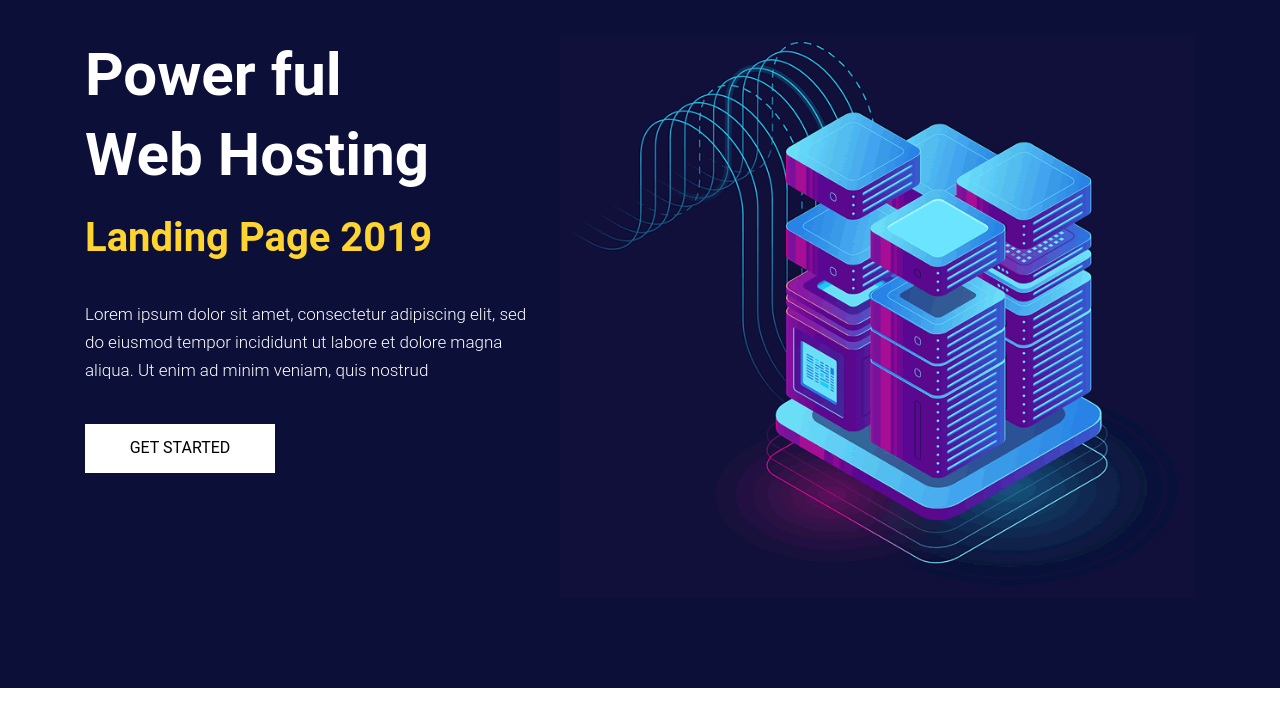
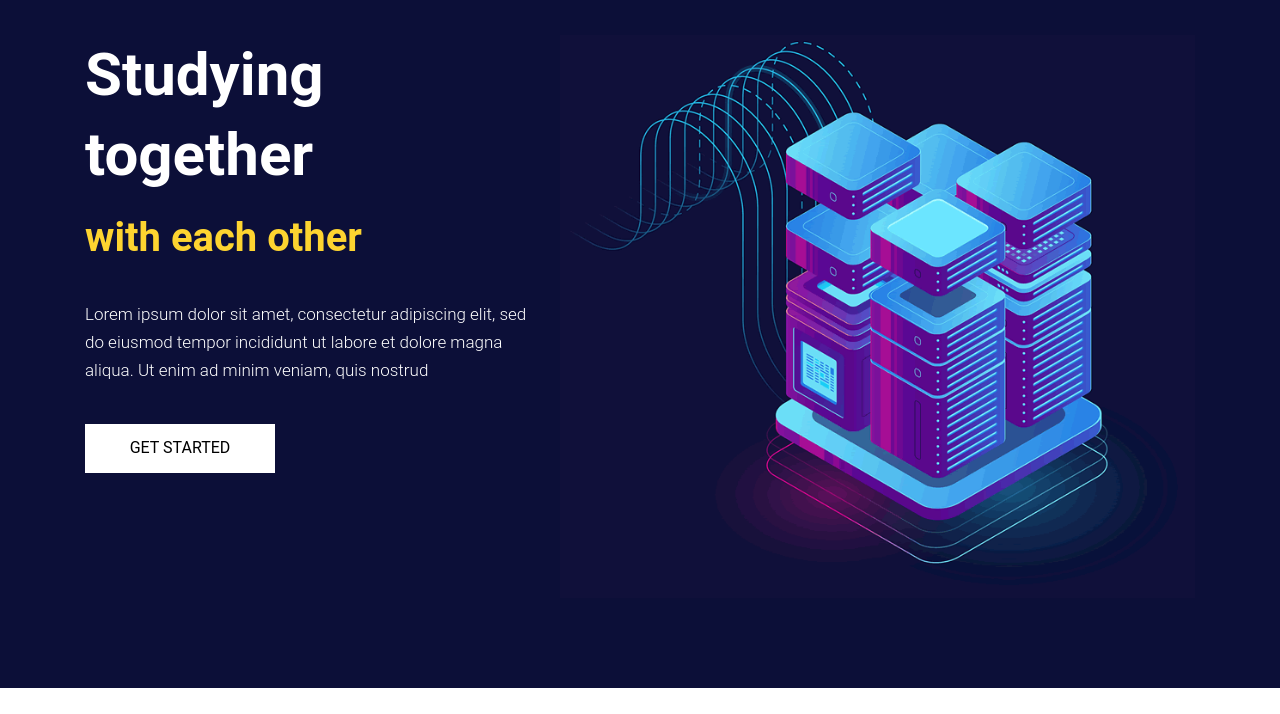
Before and after one commit to yaniv851/volunteerx, a plain HTML site: page Volunteerx/data-web/index.html in a window 1280 px wide. Shown: the part 86-800 px from the top of the page. Drawn offline with nearby package versions, Linux system fonts and the light colour scheme.

Commit message:
Edit title

```diff
--- a/Volunteerx/data-web/index.html
+++ b/Volunteerx/data-web/index.html
@@ -91,8 +91,8 @@
             <div class="row d_flex">
                <div class="col-md-5">
                   <div class="text-bg">
-                     <h1>Power ful<br> Web Hosting</h1>
-                     <span>Landing Page 2019</span>
+                     <h1>Studying together</h1>
+                     <span>with each other</span>
                      <p>Lorem ipsum dolor sit amet, consectetur adipiscing elit, sed do eiusmod tempor incididunt ut labore et dolore magna aliqua. Ut enim ad minim veniam, quis nostrud </p>
                      <a href="#">Get Started</a>
                   </div>
```
